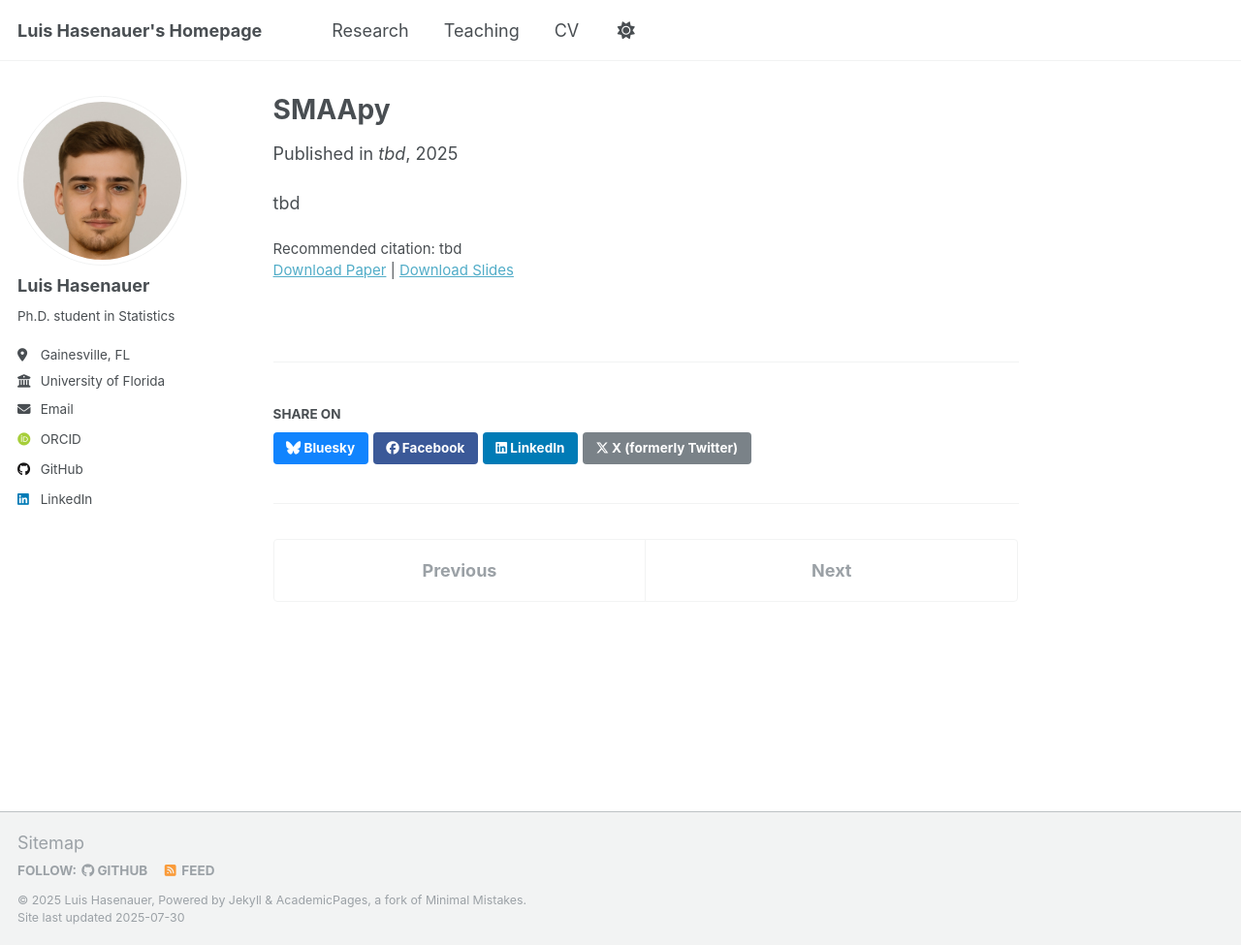
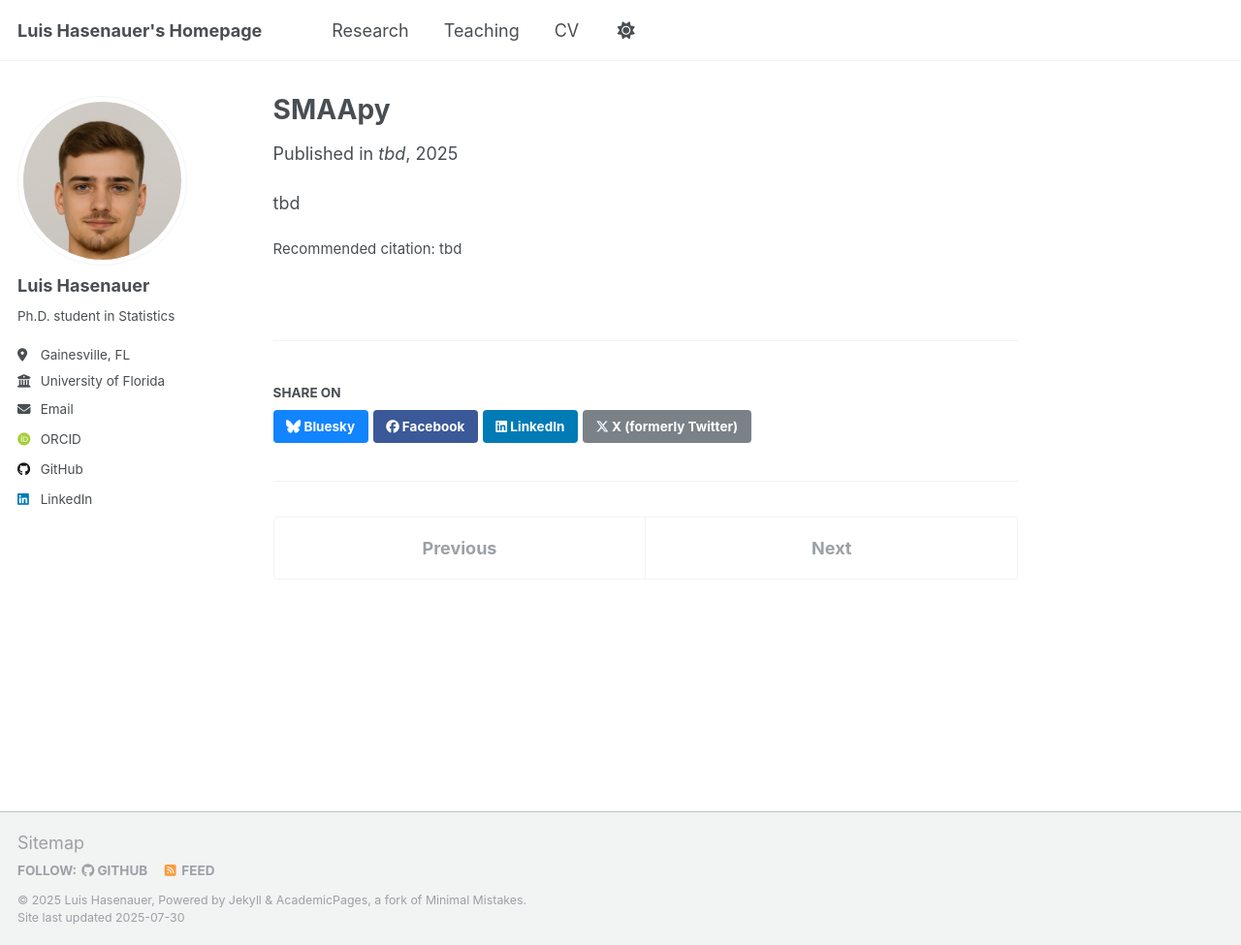
Before and after one commit to LuisHasenauer/LuisHasenauer.github.io, a Jekyll site: the page built from _publications/2010-10-01-paper-title-number-2.md, in a window 1280 px wide and 975 px high. Shown: the whole window at 97% size. Built offline with Jekyll 4.4.1, drawn with Linux system fonts in a browser that asks for light colours; some web fonts are replaced; a script that is not in the unit is left out; part of the change alters nothing that is shown.

Commit message:
Update 2010-10-01-paper-title-number-2.md

```diff
--- a/_publications/2010-10-01-paper-title-number-2.md
+++ b/_publications/2010-10-01-paper-title-number-2.md
@@ -6,8 +6,6 @@ permalink: /publication/2010-10-01-paper-title-number-2
 excerpt: ''
 date: 2025-01-02
 venue: 'tbd'
-slidesurl: 'http://academicpages.github.io/files/slides2.pdf'
-paperurl: 'http://academicpages.github.io/files/paper2.pdf'
 citation: 'tbd'
 ---
 tbd
```
